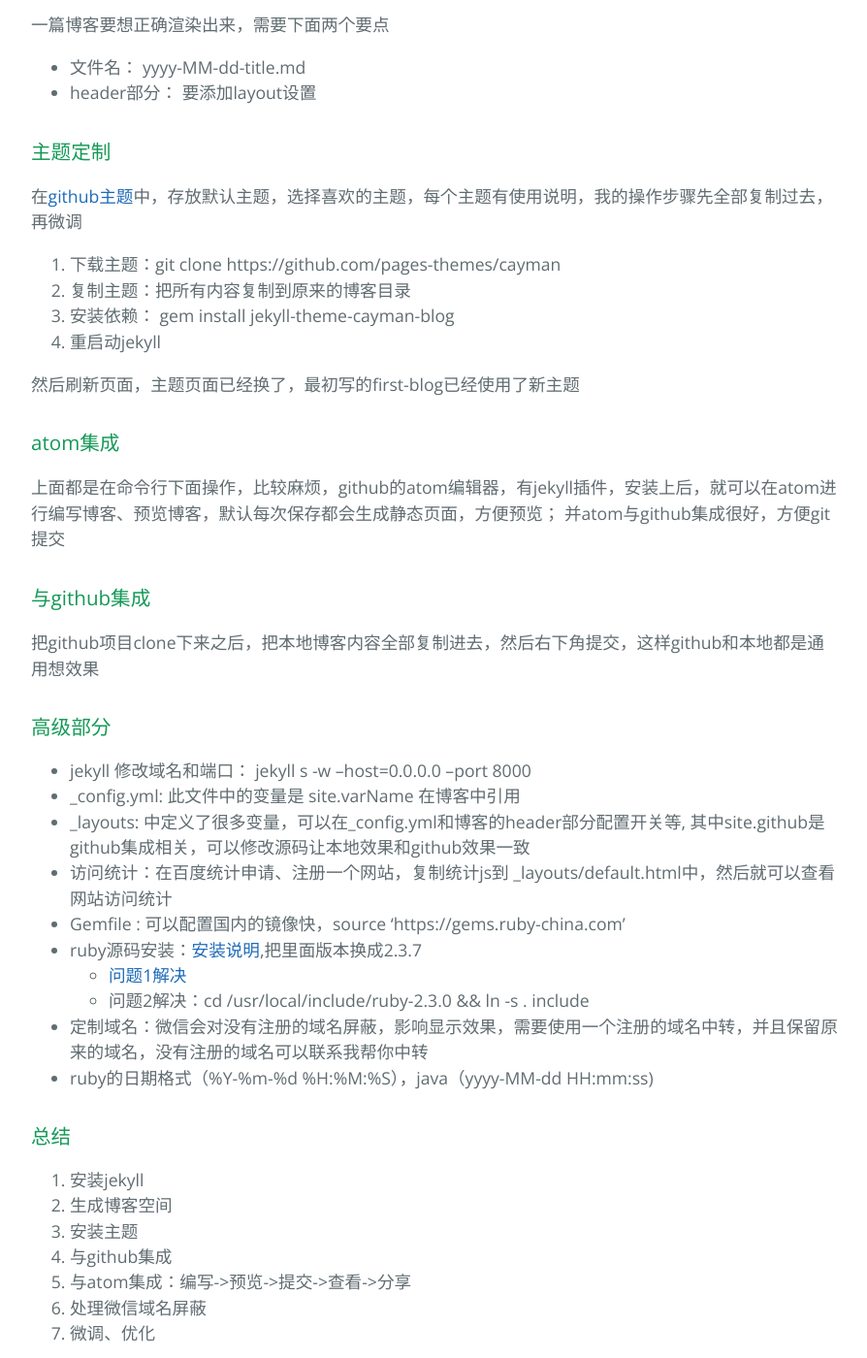
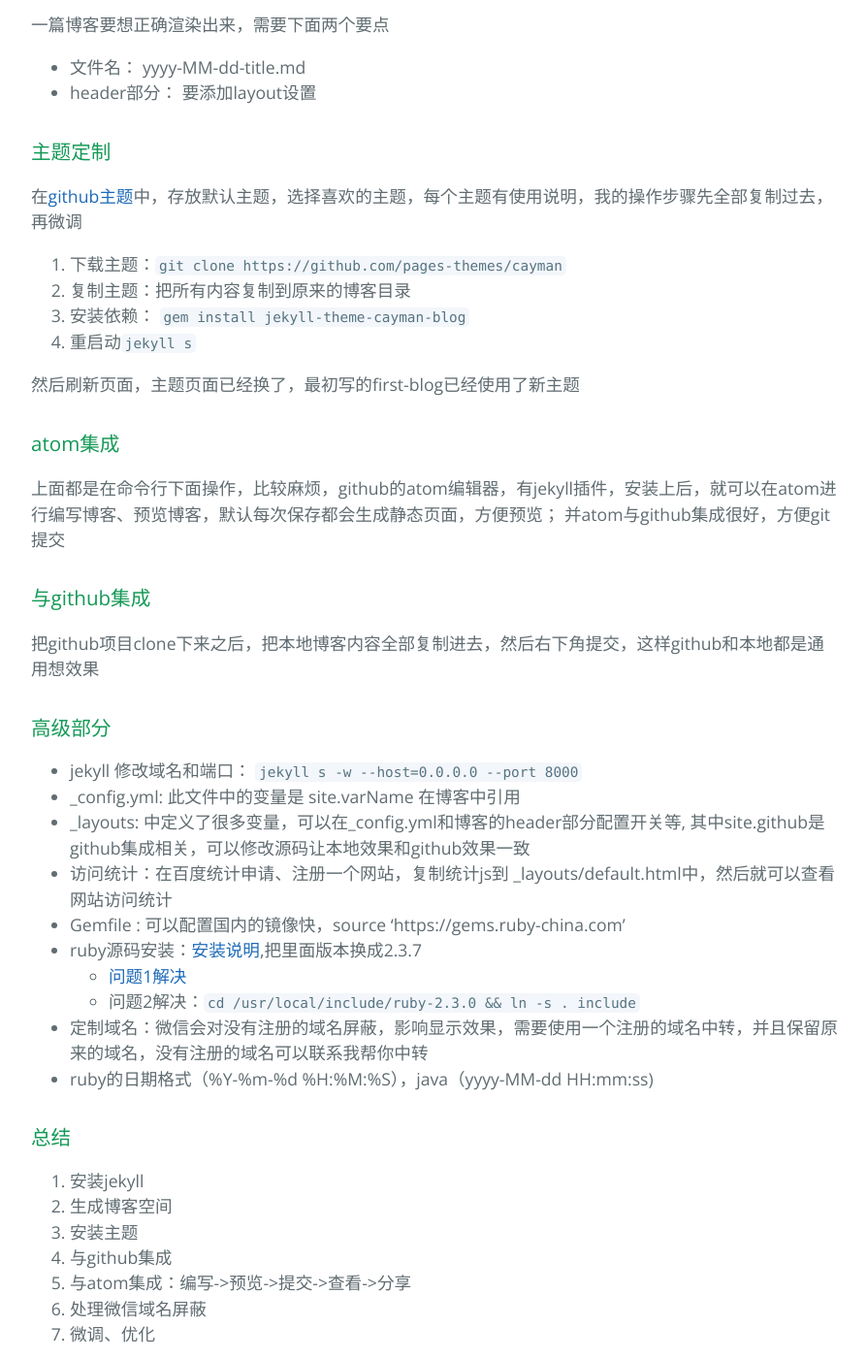
Before and after one commit to shangqianliu/jekyll.321zou.com, a Jekyll site: the page built from _posts/2018-10-02-writeblogwithjekyll.markdown, in a window 1280 px wide and 1400 px high, scrolled down 2929 px. Shown: the whole window at 97% size, without its empty margins (192-1086 px from the left). Built offline with Jekyll 4.4.1, drawn with Linux system fonts in a browser that asks for light colours; comment, search, counter and statistics services are not loaded.

Commit message:
添加语法高亮

````diff
--- a/_posts/2018-10-02-writeblogwithjekyll.markdown
+++ b/_posts/2018-10-02-writeblogwithjekyll.markdown
@@ -84,10 +84,10 @@ layout: post
 
 ### 主题定制
 在[github主题](https://github.com/pages-themes)中，存放默认主题，选择喜欢的主题，每个主题有使用说明，我的操作步骤先全部复制过去，再微调
-1. 下载主题：git clone https://github.com/pages-themes/cayman
+1. 下载主题：```git clone https://github.com/pages-themes/cayman```
 1. 复制主题：把所有内容复制到原来的博客目录
-1. 安装依赖： gem install jekyll-theme-cayman-blog
-1. 重启动jekyll
+1. 安装依赖： ```gem install jekyll-theme-cayman-blog```
+1. 重启动```jekyll s```
 
 然后刷新页面，主题页面已经换了，最初写的first-blog已经使用了新主题
 
@@ -98,14 +98,14 @@ layout: post
 把github项目clone下来之后，把本地博客内容全部复制进去，然后右下角提交，这样github和本地都是通用想效果
 
 ### 高级部分
-- jekyll 修改域名和端口： jekyll s -w --host=0.0.0.0 --port 8000
+- jekyll 修改域名和端口： ```jekyll s -w --host=0.0.0.0 --port 8000 ```
 - _config.yml: 此文件中的变量是 site.varName 在博客中引用
 - _layouts: 中定义了很多变量，可以在_config.yml和博客的header部分配置开关等, 其中site.github是github集成相关，可以修改源码让本地效果和github效果一致
 - 访问统计：在百度统计申请、注册一个网站，复制统计js到 _layouts/default.html中，然后就可以查看网站访问统计
 - Gemfile : 可以配置国内的镜像快，source 'https://gems.ruby-china.com'
 - ruby源码安装：[安装说明](http://rensanning.iteye.com/blog/1927921),把里面版本换成2.3.7
   - [问题1解决](https://stackoverflow.com/questions/21498868/install-openssl-support-for-self-compiled-ruby-installation)
-  - 问题2解决：cd /usr/local/include/ruby-2.3.0 && ln -s . include
+  - 问题2解决：```cd /usr/local/include/ruby-2.3.0 && ln -s . include```
 - 定制域名：微信会对没有注册的域名屏蔽，影响显示效果，需要使用一个注册的域名中转，并且保留原来的域名，没有注册的域名可以联系我帮你中转
 - ruby的日期格式（%Y-%m-%d %H:%M:%S），java（yyyy-MM-dd HH:mm:ss)
 
````
